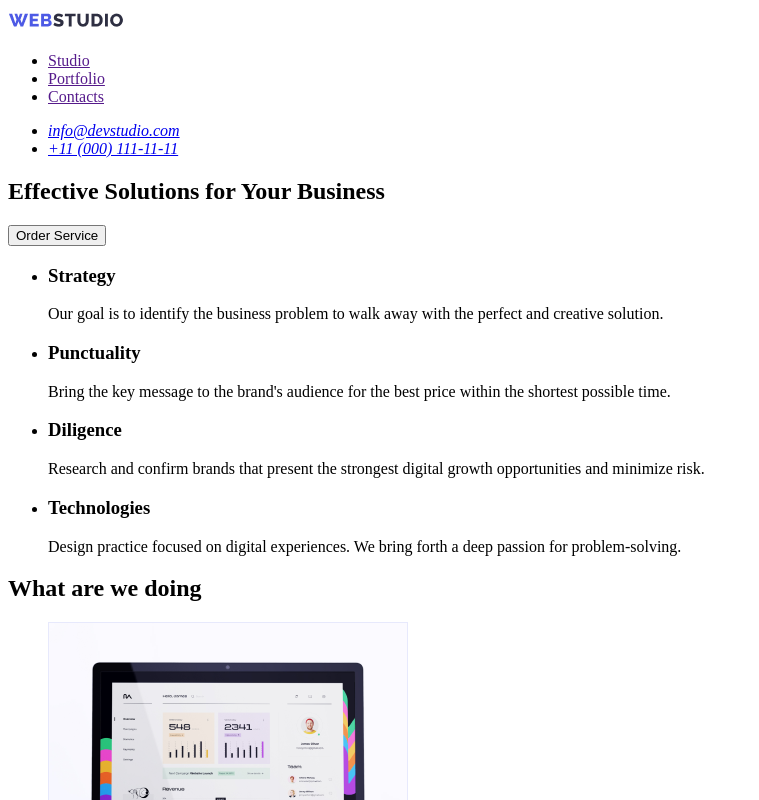
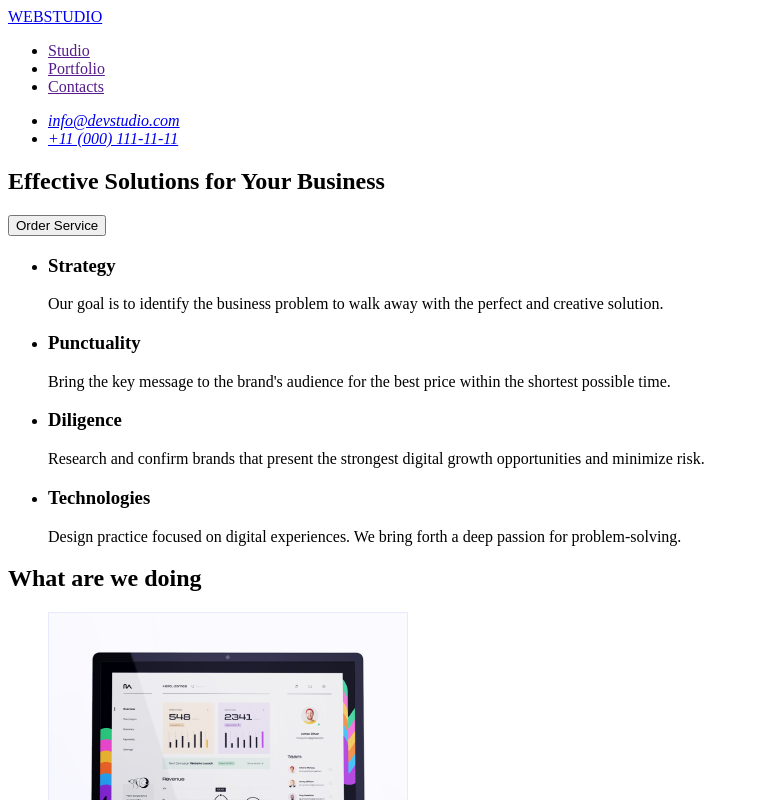
Before and after one commit to fediakin/goit-markup-hw-01, a plain HTML site: page index.html in a window 1280 px wide. Shown: the top 800 px of the page, without its empty margins (0-759 px from the left). Drawn offline with Linux system fonts and the light colour scheme.

Commit message:
Update index.html

```diff
--- a/index.html
+++ b/index.html
@@ -11,9 +11,7 @@
 <body>
     <header>
         <nav>
-            <a href="./index.html">
-            <img src="./images/logo.jpg" alt="logo" width="116" height="24">
-            </a>
+            <a href="index.html">WEB<span>STUDIO</span></a>
             <ul>
                 <li>
                     <a href="">Studio</a>
@@ -106,9 +104,7 @@
         </section>
     </main>
     <footer>
-        <a href="./index.html">
-        <img src="./images/logo.jpg" alt="logo" width="116" height="24">
-        </a>
+        <a href="index.html">WEB<span>STUDIO</span></a>
         <p>Increase the flow of customers and sales for your business with digital marketing & growth solutions.</p>
     </footer>
 </body>
```
